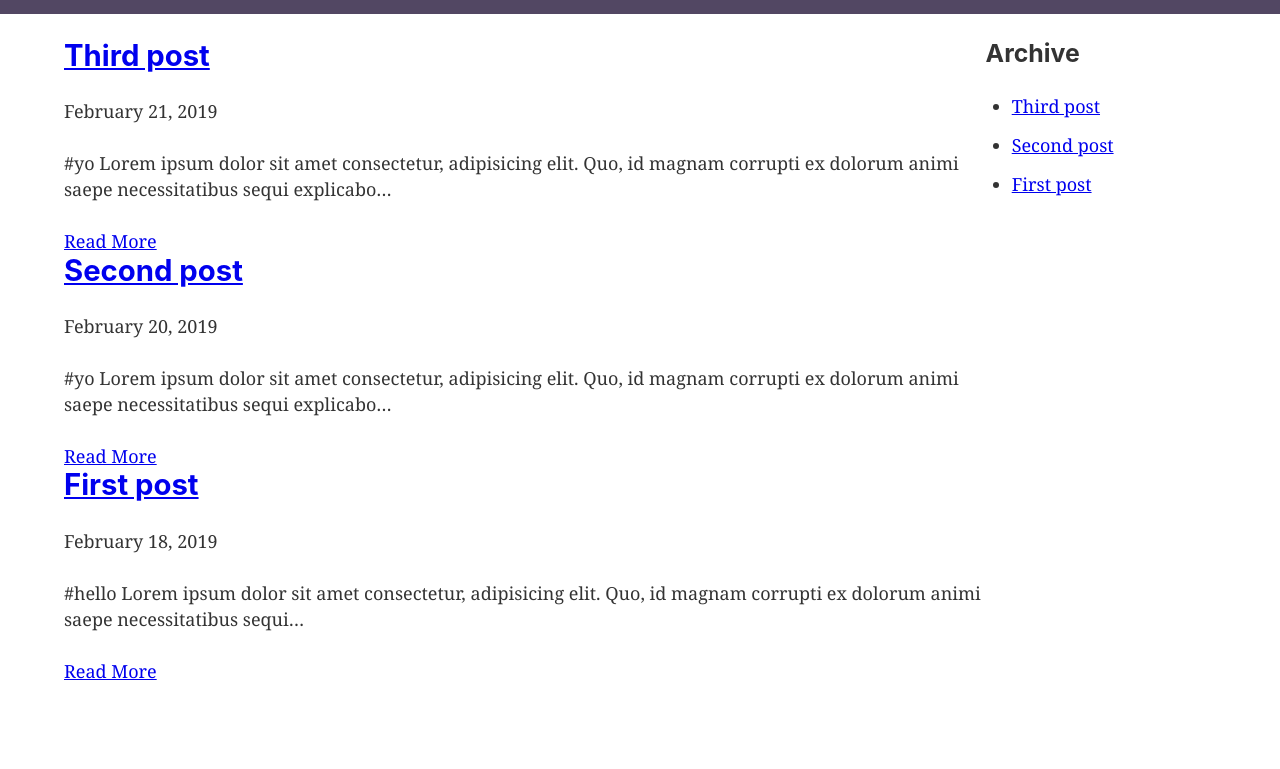
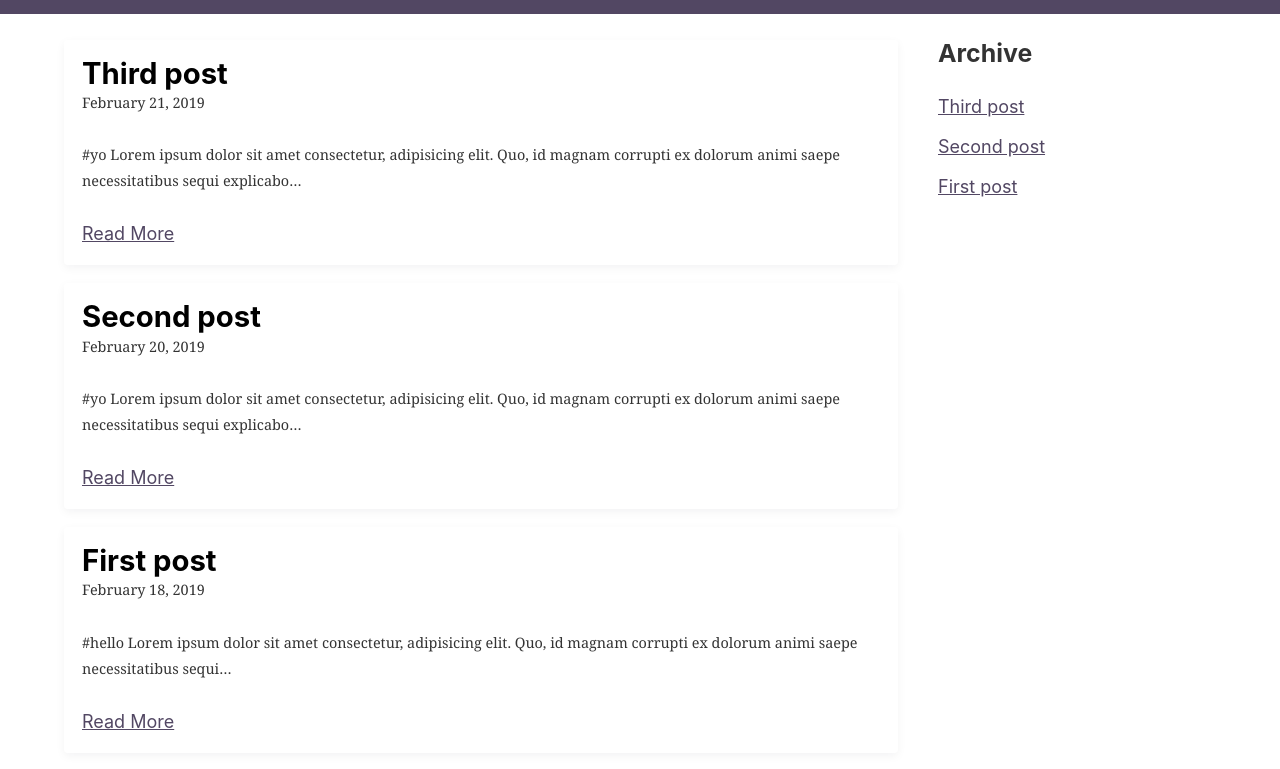
Before and after one commit to CarolEnache/gatsbyPlayground, a Gatsby site: page / in a window 1280 px wide. Shown: the part 131-900 px from the top of the page. Before the commit the page ends 815 px from the top, so only its background shows below. Built offline with nearby package versions, Linux system fonts and the light colour scheme; Gatsby itself is replaced by a stand-in of ours.

Commit message:
Just a bit more styling

```diff
--- a/gatsby-node.js
+++ b/gatsby-node.js
@@ -20,7 +20,7 @@
     `).then(results => {
       results.data.allMarkdownRemark.edges.forEach(({node}) => {
         createPage({
-          path: `/posts$   {node.frontmatter.slug}`,
+          path: `/posts${node.frontmatter.slug}`,
           component: path.resolve('./src/components/postLayout.js'),
           context: {
             slug: node.frontmatter.slug,
--- a/src/components/archive.js
+++ b/src/components/archive.js
@@ -1,5 +1,6 @@
 import React from "react"
 import { StaticQuery, graphql, Link } from "gatsby"
+import styled from 'styled-components'
 
 const POST_ARCHIVE_QUERY = graphql`
   query BlogPostArchive {
@@ -16,7 +17,19 @@
         }
       }
     }
-      }`
+  }
+`
+const ArchiveList = styled.ul`
+  padding: 0;
+  margin: 0;
+  list-style: none;
+  a {
+    font-family: -apple-system, BlinkMacSystemFont, "Segoe UI", Roboto, Oxygen, Ubuntu, Cantarell, "Fira Sans", "Droid Sans", "Helvetica Neue", Arial, sans-serif;
+    text-decoration: underline;
+    color: #524763;
+
+  }
+`;
 
 const Archive = () => (
   <StaticQuery
@@ -25,7 +38,7 @@
       <>
         <aside>
           <h3>Archive</h3>
-          <ul>
+          <ArchiveList>
             {allMarkdownRemark.edges.map(edge => (
               <li key={edge.node.frontmatter.slug}>
                 <Link to={`/posts${edge.node.frontmatter.slug}`}>
@@ -33,7 +46,7 @@
                 </Link>
               </li>
             ))}
-          </ul>
+          </ArchiveList>
         </aside>
       </>
     )}
--- a/src/components/layout.js
+++ b/src/components/layout.js
@@ -11,7 +11,8 @@
   max-width: 90%;
   margin: 0 auto;
   display: grid;
-  grid-template-columns: 4fr 1fr;
+  grid-template-columns: 3fr 1fr;
+  grid-gap: 40px;
 `;
 
 const Layout = ({ children }) => (
--- a/src/components/listing.js
+++ b/src/components/listing.js
@@ -1,5 +1,6 @@
 import React from "react"
 import { Link, StaticQuery, graphql } from "gatsby"
+import styled from 'styled-components'
 
 const LISTING_QUERY = graphql`
   query BlogPostListing {
@@ -20,20 +21,45 @@
     }
   }
 `
+const Post = styled.article`
+  box-shadow: 0pc 3px 10px rgba(25, 17, 34, 0.05);
+  padding: 1rem;
+  border-radius: 4px;
+  margin-bottom: 1rem;
+  a {
+    color: black;
+    text-decoration: none;
+  }
+
+  h2 {
+    margin-bottom: 0;
+  }
+
+  p {
+    font-size: 0.8rem;
+  }
+
+  .read-more {
+    font-family: -apple-system, BlinkMacSystemFont, "Segoe UI", Roboto, Oxygen, Ubuntu, Cantarell, "Fira Sans", "Droid Sans", "Helvetica Neue", Arial, sans-serif;
+    text-decoration: underline;
+    color: #524763;
+  }
+`;
+
 
 const Listing = () => (
   <StaticQuery
     query={LISTING_QUERY}
     render={({allMarkdownRemark}) => (
       allMarkdownRemark.edges.map(({node}) => (
-        <article key={node.frontmatter.slug}>
+        <Post key={node.frontmatter.slug}>
           <Link to={`/posts${node.frontmatter.slug}`}>
             <h2>{node.frontmatter.title}</h2>
           </Link>
           <p>{node.frontmatter.date}</p>
           <p>{node.excerpt}</p>
-          <Link to={`/posts${node.frontmatter.slug}`}>Read More</Link>
-        </article>
+          <Link className="read-more" to={`/posts${node.frontmatter.slug}`}>Read More</Link>
+        </Post>
       ))
     )}
   />
```
Lines whose indentation alone changed are shown as unchanged.
